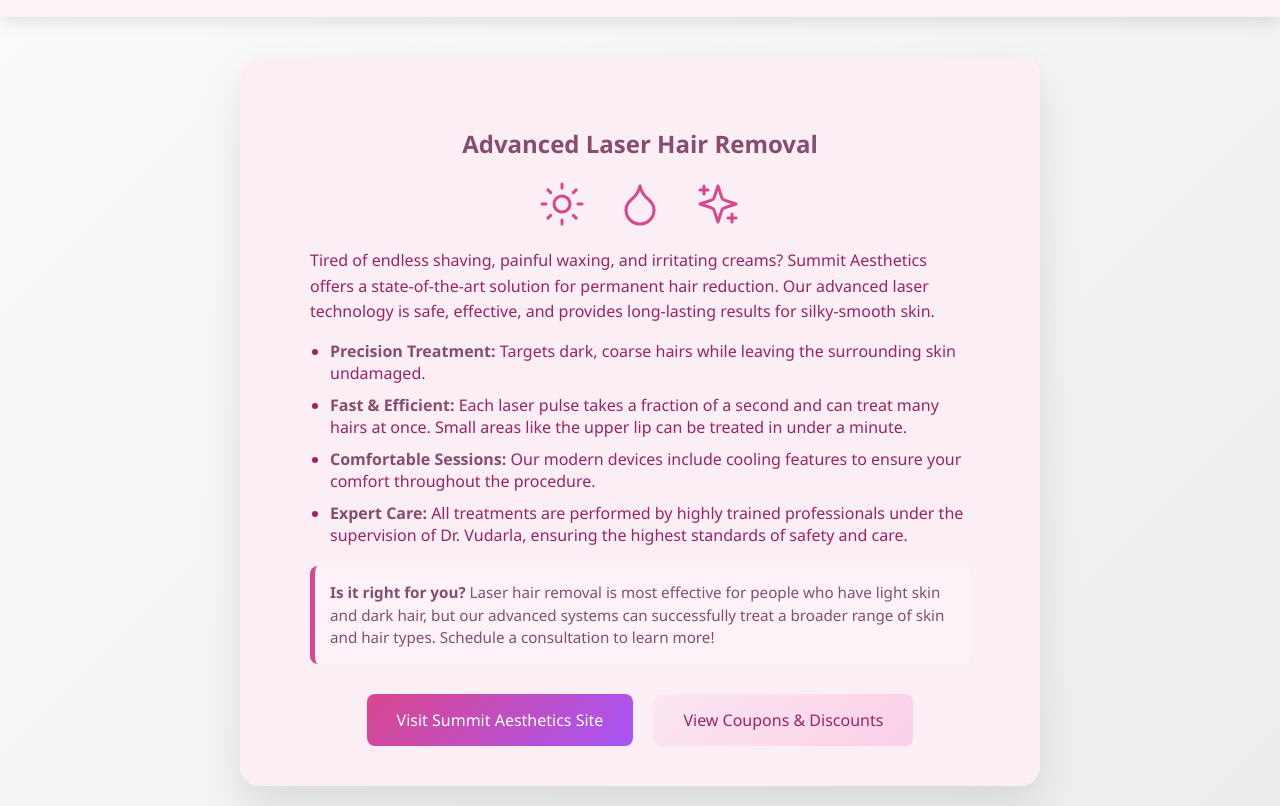
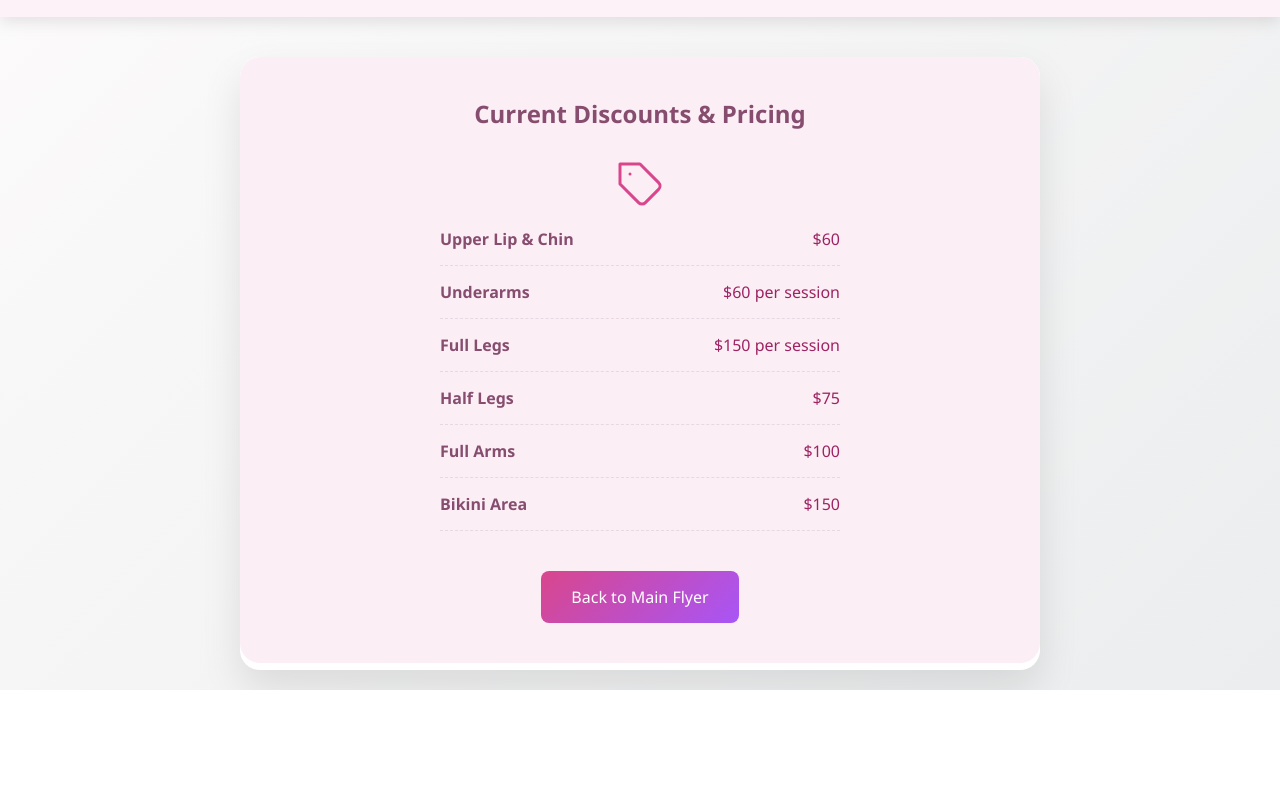
Before and after one commit to summitaestheticsmd/laser-flyer, a plain HTML site: page index.html in a window 1280 px wide. Shown: the part 110-916 px from the top of the page. After the commit the page ends 800 px from the top, so only its background shows below. Drawn offline with Linux system fonts and the light colour scheme.

Commit message:
Update index.html

```diff
--- a/index.html
+++ b/index.html
@@ -3,7 +3,7 @@
 <head>
     <meta charset="UTF-8">
     <meta name="viewport" content="width=device-width, initial-scale=1.0">
-    <title>Summit Aesthetics Flyer</title>
+    <title>Discounts - Summit Aesthetics</title>
     <style>
         /* All your CSS styles are now embedded here */
         * {
@@ -17,10 +17,10 @@
             background: linear-gradient(135deg, #fdfbfb 0%, #ebedee 100%);
             min-height: 100vh;
             display: flex;
-            flex-direction: column; /* Changed to column to stack header on top */
+            flex-direction: column;
             align-items: center;
-            justify-content: flex-start; /* Align content from the top */
-            overflow-y: auto; /* Allow scrolling for content that overflows viewport */
+            justify-content: flex-start;
+            overflow-y: auto;
         }
 
         .container {
@@ -31,74 +31,57 @@
             box-shadow: 0 20px 40px rgba(0,0,0,0.1);
             overflow: hidden;
             margin: 20px;
-            flex-grow: 1; /* Allow container to grow and fill space below header */
+            flex-grow: 1;
         }
 
         /* Top Header for Branding */
         .header-branding {
-            width: 100%; /* Take full width */
+            width: 100%;
             padding: 20px;
-            background: #fdf2f8; /* Soft pink */
+            background: #fdf2f8;
             color: #4b5563;
             text-align: center;
             box-shadow: 0 5px 15px rgba(0,0,0,0.1);
-            margin-bottom: 20px; /* Space between header and container */
+            margin-bottom: 20px;
         }
 
         .header-branding h1 {
-            font-size: 2.5em; /* Larger for main name */
+            font-size: 2.5em;
             font-weight: 700;
-            margin-bottom: 5px; /* Space between name and slogan */
+            margin-bottom: 5px;
             color: #c13e73;
             text-shadow: 1px 1px 3px rgba(0,0,0,0.05);
         }
         .header-branding p {
-            font-size: 1.2em; /* Slogan size */
+            font-size: 1.2em;
             opacity: 0.9;
-            margin: 0; /* Remove default paragraph margin */
-        }
-
-        .info-box {
-            background: #fdf2f8; /* Softer pink background */
-            border-left: 5px solid #d9468c; /* Pink/Mauve border */
-            border-radius: 8px;
-            padding: 15px;
-            font-size: 0.95em;
-            color: #555;
-            line-height: 1.5;
-            margin-top: 15px; /* Space between info boxes */
+            margin: 0;
         }
 
         .btn {
-            padding: 12px;
-            background: linear-gradient(135deg, #d9468c 0%, #a855f7 100%); /* Pink/Mauve gradient */
+            padding: 15px 30px;
+            background: linear-gradient(135deg, #d9468c 0%, #a855f7 100%);
             color: white;
             border: none;
             border-radius: 8px;
             font-size: 16px;
             cursor: pointer;
             transition: transform 0.2s;
-            text-decoration: none !important; /* NEW: Remove underline */
-            text-align: center; /* NEW: Center text */
+            text-decoration: none !important;
+            text-align: center;
+            width: auto;
         }
 
         .btn:hover {
             transform: translateY(-2px);
         }
 
-        .btn-secondary {
-            background: linear-gradient(135deg, #fce7f3 0%, #fbcfe8 100%); /* Light pink for secondary */
-            color: #9d2362;
+        .section {
+            background: transparent;
+            text-align: left;
+            box-shadow: none;
         }
 
-        .section {
-            background: white;
-            border-radius: 15px;
-            padding: 30px;
-            box-shadow: 0 5px 15px rgba(0,0,0,0.08);
-        }
-
-        /* Public-specific container */
         .public-flyer-container {
             padding: 40px;
             border-radius: 20px;
@@ -110,7 +93,6 @@
             display: flex;
             flex-direction: row;
             justify-content: center;
-            gap: 20px;
         }
 
         @media (max-width: 768px) {
@@ -118,12 +100,6 @@
                 margin: 5px;
                 border-radius: 10px;
             }
-             .section {
-                padding: 15px;
-             }
-             .public-flyer-buttons {
-                flex-direction: column;
-             }
         }
     </style>
 </head>
@@ -136,45 +112,48 @@
     <div class="container" style="max-width: 800px;">
       <div class="public-flyer-container">
 
-        <section class="section" style="background: transparent; text-align: left; box-shadow: none; padding-bottom: 0;">
-            <h2 style="text-align: center; color: #864d6f;">Advanced Laser Hair Removal</h2>
+        <section id="discounts-info" class="section">
+            <h2 style="text-align: center; color: #864d6f; margin-bottom: 30px;">Current Discounts & Pricing</h2>
 
             <div style="display: flex; justify-content: center; gap: 30px; margin: 20px 0; color: #d9468c;">
-                <!-- Sun Icon -->
+                <!-- Tag Icon -->
                 <svg xmlns="http://www.w3.org/2000/svg" width="48" height="48" viewBox="0 0 24 24" fill="none" stroke="currentColor" stroke-width="1.5" stroke-linecap="round" stroke-linejoin="round">
-                    <circle cx="12" cy="12" r="4"></circle><path d="M12 2v2"></path><path d="M12 20v2"></path><path d="m4.93 4.93 1.41 1.41"></path><path d="m17.66 17.66 1.41 1.41"></path><path d="M2 12h2"></path><path d="M20 12h2"></path><path d="m6.34 17.66-1.41 1.41"></path><path d="m19.07 4.93-1.41 1.41"></path>
-                </svg>
-                <!-- Droplet Icon -->
-                <svg xmlns="http://www.w3.org/2000/svg" width="48" height="48" viewBox="0 0 24 24" fill="none" stroke="currentColor" stroke-width="1.5" stroke-linecap="round" stroke-linejoin="round">
-                    <path d="M12 22a7 7 0 0 0 7-7c0-2-1-3.9-3-5.5s-3.5-4-4-6.5c-.5 2.5-2 4.9-4 6.5C6 11.1 5 13 5 15a7 7 0 0 0 7 7z"></path>
-                </svg>
-                <!-- Sparkles Icon -->
-                <svg xmlns="http://www.w3.org/2000/svg" width="48" height="48" viewBox="0 0 24 24" fill="none" stroke="currentColor" stroke-width="1.5" stroke-linecap="round" stroke-linejoin="round">
-                    <path d="m12 3-1.912 5.813a2 2 0 0 1-1.275 1.275L3 12l5.813 1.912a2 2 0 0 1 1.275 1.275L12 21l1.912-5.813a2 2 0 0 1 1.275-1.275L21 12l-5.813-1.912a2 2 0 0 1-1.275-1.275L12 3Z"></path><path d="M5 3v4"></path><path d="M19 17v4"></path><path d="M3 5h4"></path><path d="M17 19h4"></path>
+                    <path d="M12 2H2v10l9.29 9.29c.94.94 2.48.94 3.42 0l6.58-6.58c.94-.94.94-2.48 0-3.42L12 2Z"></path><path d="M7 7h.01"></path>
                 </svg>
             </div>
 
-            <p style="margin-bottom: 15px; line-height: 1.6; color: #9d2362;">
-                Tired of endless shaving, painful waxing, and irritating creams? Summit Aesthetics offers a state-of-the-art solution for permanent hair reduction. Our advanced laser technology is safe, effective, and provides long-lasting results for silky-smooth skin.
-            </p>
-            <ul style="list-style: disc; padding-left: 20px; margin-bottom: 20px; color: #9d2362;">
-                <li style="margin-bottom: 10px;"><strong style="color: #864d6f;">Precision Treatment:</strong> Targets dark, coarse hairs while leaving the surrounding skin undamaged.</li>
-                <li style="margin-bottom: 10px;"><strong style="color: #864d6f;">Fast & Efficient:</strong> Each laser pulse takes a fraction of a second and can treat many hairs at once. Small areas like the upper lip can be treated in under a minute.</li>
-                <li style="margin-bottom: 10px;"><strong style="color: #864d6f;">Comfortable Sessions:</strong> Our modern devices include cooling features to ensure your comfort throughout the procedure.</li>
-                <li style="margin-bottom: 10px;"><strong style="color: #864d6f;">Expert Care:</strong> All treatments are performed by highly trained professionals under the supervision of Dr. Vudarla, ensuring the highest standards of safety and care.</li>
+            <ul style="list-style: none; padding: 0; margin-bottom: 20px; color: #9d2362; max-width: 400px; margin: 0 auto;">
+                <li style="display: flex; justify-content: space-between; margin-bottom: 15px; padding-bottom: 15px; border-bottom: 1px dashed #e7d8e2;">
+                    <span style="color: #864d6f; font-weight: bold;">Upper Lip & Chin</span>
+                    <span>$60</span>
+                </li>
+                <li style="display: flex; justify-content: space-between; margin-bottom: 15px; padding-bottom: 15px; border-bottom: 1px dashed #e7d8e2;">
+                    <span style="color: #864d6f; font-weight: bold;">Underarms</span>
+                    <span>$60 per session</span>
+                </li>
+                <li style="display: flex; justify-content: space-between; margin-bottom: 15px; padding-bottom: 15px; border-bottom: 1px dashed #e7d8e2;">
+                    <span style="color: #864d6f; font-weight: bold;">Full Legs</span>
+                    <span>$150 per session</span>
+                </li>
+                <li style="display: flex; justify-content: space-between; margin-bottom: 15px; padding-bottom: 15px; border-bottom: 1px dashed #e7d8e2;">
+                    <span style="color: #864d6f; font-weight: bold;">Half Legs</span>
+                    <span>$75</span>
+                </li>
+                <li style="display: flex; justify-content: space-between; margin-bottom: 15px; padding-bottom: 15px; border-bottom: 1px dashed #e7d8e2;">
+                    <span style="color: #864d6f; font-weight: bold;">Full Arms</span>
+                    <span>$100</span>
+                </li>
+                <li style="display: flex; justify-content: space-between; margin-bottom: 15px; padding-bottom: 15px; border-bottom: 1px dashed #e7d8e2;">
+                    <span style="color: #864d6f; font-weight: bold;">Bikini Area</span>
+                    <span>$150</span>
+                </li>
             </ul>
-             <div class="info-box" style="background: #fdf2f8; border-left: 5px solid #d9468c;">
-                <p style="color: #864d6f;"><strong style="color: #864d6f;">Is it right for you?</strong> Laser hair removal is most effective for people who have light skin and dark hair, but our advanced systems can successfully treat a broader range of skin and hair types. Schedule a consultation to learn more!</p>
-            </div>
         </section>
 
-        <footer style="margin-top: 30px; text-align: center;">
+        <footer style="margin-top: 40px; text-align: center;">
             <div class="public-flyer-buttons">
-                <a href="https://summitaestheticsmd.com/" target="_blank" rel="noopener noreferrer" class="btn" style="width: auto; padding: 15px 30px;">
-                    Visit Summit Aesthetics Site
-                </a>
-                <a href="flyer/discounts" class="btn btn-secondary" style="width: auto; padding: 15px 30px;">
-                    View Coupons & Discounts
+                <a href="../flyer" class="btn">
+                    Back to Main Flyer
                 </a>
             </div>
         </footer>
```
